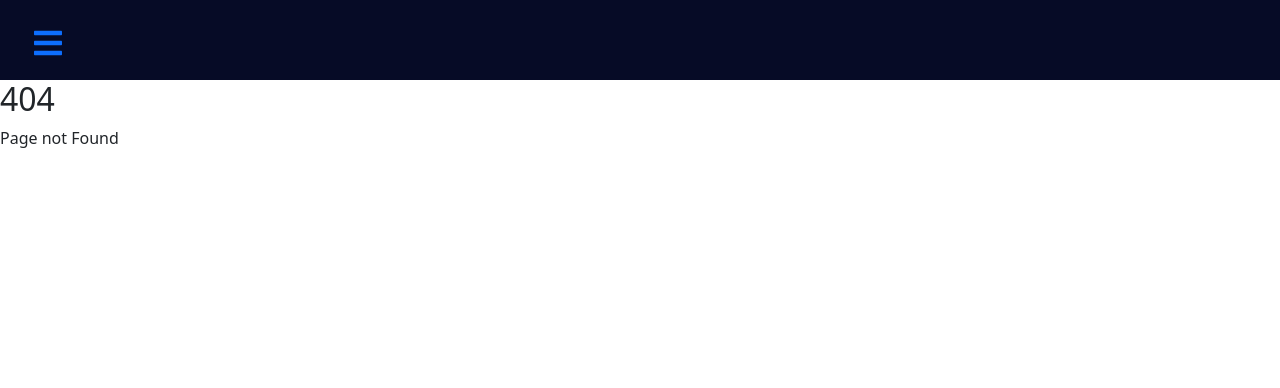
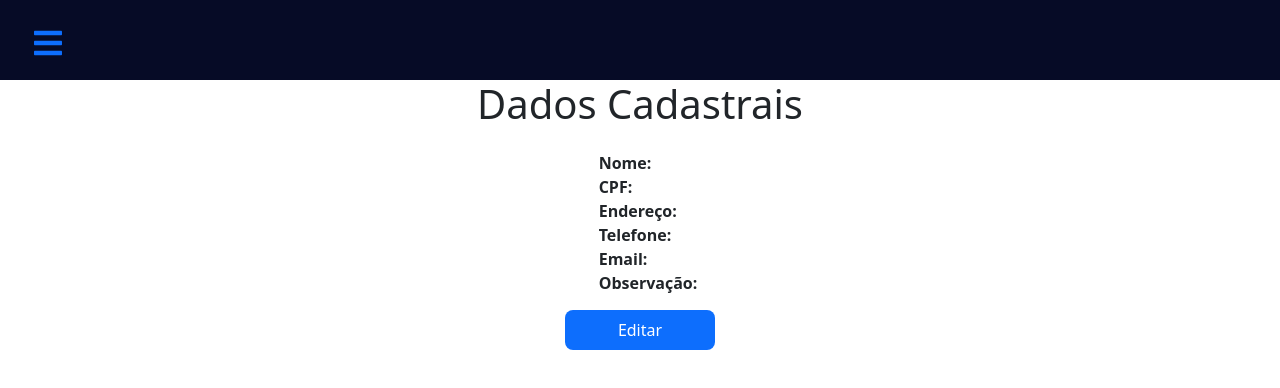
Before and after one commit to RamonBatalha/rbhvacfront, a React (Create React App) app: page /clientes/1 in a window 1280 px wide. Before the commit this address had no page. Shown: the top 388 px of the page. Built offline with nearby package versions, Linux system fonts and the light colour scheme; no server answers; the HTML template or start-up script is replaced by a standard one.

Commit message:
add update and find by id

```diff
--- a/src/App.js
+++ b/src/App.js
@@ -1,18 +1,23 @@
 import React, { Component }  from 'react';
 import { BrowserRouter, Routes, Route } from 'react-router-dom';
-import Login2 from "./pages/Login2"
+import Create from "./pages/CreateClient"
 import Navbar from './components/Navbar';
 import Error from './pages/Error';
 import Clients from './pages/Clients';
+import Dashboard from './pages/Dashboard';
+import SingleClient from './pages/SingleClient';
+import Edit from './pages/EditClient'
 
 function App() {
   return (
    <BrowserRouter>
      <Navbar />
       <Routes>
-        <Route path='/' element={<h1>DashBoard</h1>} />
-        <Route path='/cadcliente' element={<Login2 />} />
+        <Route path='/' element={<Dashboard />} />
+        <Route path='/cadcliente' element={<Create />} />
         <Route path='/clientes' element={<Clients />} />
+        <Route path='/clientes/:clientId' element={<SingleClient />} />
+        <Route path='/clientes/edit/:clientId' element={<Edit />} />
         <Route path='*' element={<Error />} />
 
       </Routes>
--- a/src/components/NavbarData.js
+++ b/src/components/NavbarData.js
@@ -15,11 +15,5 @@ export const SidebarData = [
         path: '/clientes',
         icon: <BsFillPersonLinesFill />,
         cName: 'nav-text'
-    },
-    {
-        title: 'Home',
-        path: '/',
-        icon: <FaBars />,
-        cName: 'nav-text'
     }
 ]
--- a/src/index.css
+++ b/src/index.css
@@ -3,4 +3,65 @@
     margin: 0;
     padding: 0;
     box-sizing: border-box;
+
 }
+
+section {
+    display: flex;
+    flex-direction: column;
+    justify-content: start;
+    align-items: center;
+    height: 100%;
+    /* border: solid 2px black; */
+}
+
+.form-cadastro {
+    width: 50vw;
+
+}
+
+
+.list-clients {
+    font-size: 20px;
+    list-style-type: none;
+    display: flex;
+    flex-direction: column;
+    justify-content: space-around;
+    width: 55vw;
+}
+
+.list-clients button {
+    border: none;
+    background-color: transparent;
+}
+
+.list-clients li {
+    display: flex;
+    justify-content: space-between;
+
+}
+
+.list-clients li a {
+    text-decoration: none;
+    color: #060b26
+}
+
+.btn-form {
+    border: none;
+    border-radius: 8px;
+    background-color: #0d6efd;
+    color: white;
+    width: 150px;
+    height: 40px;
+}
+
+.btn-form:hover {
+    background-color: #0a53be;
+}
+
+.single-client {
+    display: flex;
+    flex-direction: column;
+    align-items: start;
+    padding: 15px;
+}
--- a/src/pages/Clients.js
+++ b/src/pages/Clients.js
@@ -1,8 +1,9 @@
 import React from 'react'
 import axios from 'axios';
+import { Link } from 'react-router-dom';
 import { useEffect, useState } from 'react';
 import { AiFillCloseCircle } from 'react-icons/ai'
-import { TbPencil } from 'react-icons/tb'
+
 
 function Clients() {
 
@@ -22,35 +23,52 @@ axios.get('http://localhost:8080/clients')
 }, [])
 
 
+//ordenando Lista por ordem alfabética
+clients.sort((a, b) => {
+  if(a.nome < b.nome) {
+      return -1
+  } else {
+    return true
+  }
+});
 
 function clientDelete(id) {
 
     if(window.confirm('Você tem certeza que deseja deletar o cliente?')){
         axios.delete(`http://localhost:8080/clients/${id}`)
 
-        setClients(clients.filter(item => item.id != id))
+        setClients(clients.filter(item => item.id !== id))
     }
+}
+
+  return (
+    <section>
+      <h1>Lista de Clientes</h1>
+      <Link to='/cadcliente'>
+        <button className='btn-form'>Adicionar Cliente</button>
+      </Link>
+
+        <ul className='list-clients'>
+          {clients.map((item, index) => {
+                return (
+                  <li key={index}>
+
+                    <Link to={`/clientes/${item.id}`}>
+                        {item.nome}
+                    </Link>
 
 
-}
+                     <div>
+                       <button onClick={() => clientDelete(item.id)}><AiFillCloseCircle /></button>
+                     </div>
 
+                  </li>
 
-  return (
-    <>
-    <h1>Lista de Clientes</h1>
-    <ul>
-    {clients.map((item, index) => {
-                return (
-                  <li key={index}>
-                    {item.nome}
-                   <button><TbPencil /></button>
-                   <button onClick={() => clientDelete(item.id)}><AiFillCloseCircle /></button>
-                  </li>
                 )
               })}
-    </ul>
+        </ul>
 
-    </>
+    </section>
   )
 }
 
--- a/src/pages/Login2.js
+++ b/src/pages/CreateClient.js
@@ -5,6 +5,7 @@ import { useForm } from "react-hook-form";
 import { yupResolver } from '@hookform/resolvers/yup';
 import * as yup from "yup";
 import axios from 'axios';
+import {useNavigate} from 'react-router-dom'
 
 const schema = yup.object({
 nome: yup.string().required("Campo Obrigatório"),
@@ -14,9 +15,9 @@ observacao: yup.string().max(200, "Observação deve ter no máximo 200 caracter
 }).required();
 
 
-const Login = () => {
-
-  const { register, handleSubmit, reset, watch, formState: { errors } } = useForm({
+const CreateClient = () => {
+  let navigate = useNavigate();
+  const { register, handleSubmit, reset, formState: { errors } } = useForm({
     resolver: yupResolver(schema)
   });
 
@@ -27,19 +28,19 @@ const Login = () => {
     axios.post('http://localhost:8080/clients', data)
     .then(function (response) {
       console.log(response);
+      navigate('/clientes')
     })
     .catch(function (error) {
       console.error(error);
     });
 
-    reset()
   }
 
   return (
 
-    <>
+    <section>
     <h1>Formulário de Cadastro</h1>
-    <Form className='form-login' onSubmit={handleSubmit(onSubmit)}>
+    <Form className='form-cadastro' onSubmit={handleSubmit(onSubmit)}>
       <Form.Group className="mb-3" controlId="exampleForm.ControlInput1">
         <Form.Label>Nome</Form.Label>
         <Form.Control type="text"  placeholder="Nome do Cliente" {...register("nome")} />
@@ -74,9 +75,9 @@ const Login = () => {
         Cadastrar
       </Button>
     </Form>
-    </>
+    </section>
 
   )
 }
 
-export default Login
+export default CreateClient
--- a/src/pages/Dashboard.js
+++ b/src/pages/Dashboard.js
@@ -1,12 +1,12 @@
 import React from 'react'
-import { BsTrash } from 'react-icons/bs'
+
 
 function Dashboard() {
   return (
-    <>
-    <div>Dashboard</div>
-    <h1><BsTrash /></h1>
-    </>
+    <section id="section-clients">
+    <h1>Bem-vindo!</h1>
+
+    </section>
 
   )
 }
--- /dev/null
+++ b/src/pages/EditClient.js
@@ -0,0 +1,98 @@
+
+import { Form, Button } from 'react-bootstrap'
+import 'bootstrap/dist/css/bootstrap.css';
+import { useForm } from "react-hook-form";
+import { yupResolver } from '@hookform/resolvers/yup';
+import * as yup from "yup";
+import axios from 'axios';
+import {useEffect} from 'react'
+import {useParams, useNavigate} from 'react-router-dom'
+
+const schema = yup.object({
+nome: yup.string().required("Campo Obrigatório"),
+endereço: yup.string().required("Campo Obrigatório"),
+email: yup.string().email("digite um email válido").required("Campo Obrigatório"),
+observacao: yup.string().max(200, "Observação deve ter no máximo 200 caracteres"),
+}).required();
+
+
+const EditClient = () => {
+  let navigate = useNavigate();
+  const {clientId} = useParams();
+  const { register, handleSubmit, reset, formState: { errors } } = useForm({
+    resolver: yupResolver(schema)
+  });
+
+
+  function onSubmit(data) {
+    console.log(data);
+
+    axios.put('http://localhost:8080/clients', data)
+    .then(function (response) {
+      console.log(response);
+      navigate(`/clientes/${clientId}`)
+    })
+    .catch(function (error) {
+      console.error(error);
+    });
+
+    reset()
+  }
+
+  useEffect(() => {
+
+    axios.get(`http://localhost:8080/clients/${clientId}`)
+      .then(function (response) {
+        reset(response.data)
+      })
+      .catch(function (error) {
+        // manipula erros da requisição
+        console.error(error);
+      });
+    }, [])
+
+  return (
+
+    <section>
+    <h1>Formulário de Cadastro</h1>
+    <Form className='form-cadastro' onSubmit={handleSubmit(onSubmit)}>
+      <Form.Group className="mb-3" controlId="exampleForm.ControlInput1">
+        <Form.Label>Nome</Form.Label>
+        <Form.Control type="text"  placeholder="Nome do Cliente" {...register("nome")} />
+        <span>{errors.nome?.message}</span>
+      </Form.Group>
+      <Form.Group className="mb-3" controlId="exampleForm.ControlInput1">
+        <Form.Label>Endereço</Form.Label>
+        <Form.Control type="text" placeholder="Endereço do Cliente" {...register("endereço")}  />
+        <span>{errors.endereço?.message}</span>
+      </Form.Group>
+      <Form.Group className="mb-3" controlId="exampleForm.ControlInput1">
+        <Form.Label>CPF</Form.Label>
+        <Form.Control type="number" placeholder="CPF do Cliente" {...register("cpf")} />
+        <span>{errors.cpf?.message}</span>
+      </Form.Group>
+      <Form.Group className="mb-3" controlId="exampleForm.ControlInput1">
+        <Form.Label>Telefone</Form.Label>
+        <Form.Control type="number"  placeholder="Telefone do Cliente" {...register("telefone")} />
+        <span>{errors.telefone?.message}</span>
+      </Form.Group>
+      <Form.Group className="mb-3" controlId="exampleForm.ControlInput1">
+        <Form.Label>Email</Form.Label>
+        <Form.Control type="email" placeholder="cliente@example.com" {...register("email")} />
+        <span>{errors.email?.message}</span>
+      </Form.Group>
+      <Form.Group className="mb-3"  controlId="exampleForm.ControlTextarea1">
+        <Form.Label>Observação</Form.Label>
+        <Form.Control as="textarea" rows={3} {...register("observacao")}/>
+        <span>{errors.observacao?.message}</span>
+      </Form.Group>
+      <Button variant="primary" type="submit" onClick={handleSubmit} >
+        Editar
+      </Button>
+    </Form>
+    </section>
+
+  )
+}
+
+export default EditClient
--- /dev/null
+++ b/src/pages/SingleClient.js
@@ -0,0 +1,52 @@
+import React from 'react'
+import {useEffect, useState} from 'react'
+import {useParams, Link} from 'react-router-dom'
+import axios from 'axios';
+
+
+function SingleClient() {
+const {clientId} = useParams();
+const [clients, setClients] = useState([]);
+const {nome, endereço, cpf, telefone, email, observacao} = clients;
+
+
+
+useEffect(() => {{
+    axios.get(`http://localhost:8080/clients/${clientId}`)
+    .then(function (response) {
+        setClients(response.data);
+    })
+    .catch(function (error) {
+        // manipula erros da requisição
+        console.error(error);
+    });}
+
+}, [])
+
+console.log(clients)
+
+  return (
+    <section >
+        <h1>Dados Cadastrais</h1>
+        <div className='single-client'>
+            <span><strong>Nome:</strong> </span>
+            <span>{nome}</span>
+            <span><strong>CPF:</strong> </span>
+            <span>{cpf}</span>
+            <span><strong>Endereço:</strong> </span>
+            <span>{endereço}</span>
+            <span><strong>Telefone:</strong> </span>
+            <span>{telefone}</span>
+            <span><strong>Email:</strong> </span>
+            <span>{email}</span>
+            <span><strong>Observação:</strong> </span>
+            <span>{observacao}</span>
+        </div >
+        <Link to={`/clientes/edit/${clientId}`}>
+            <button className='btn-form'>Editar</button>
+        </Link>
+    </section>
+  )
+}
+
+export default SingleClient
```
